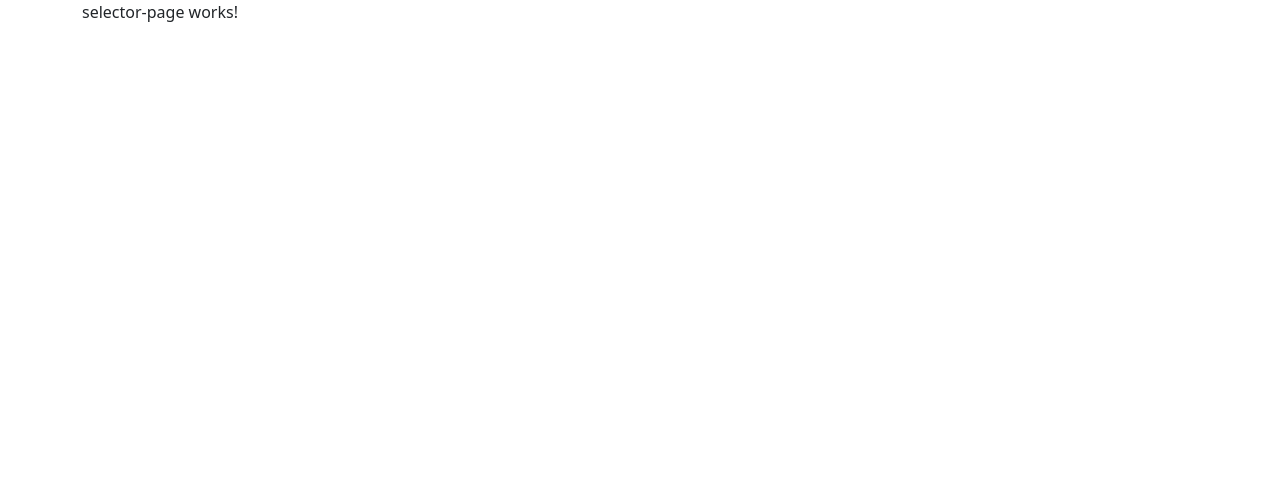
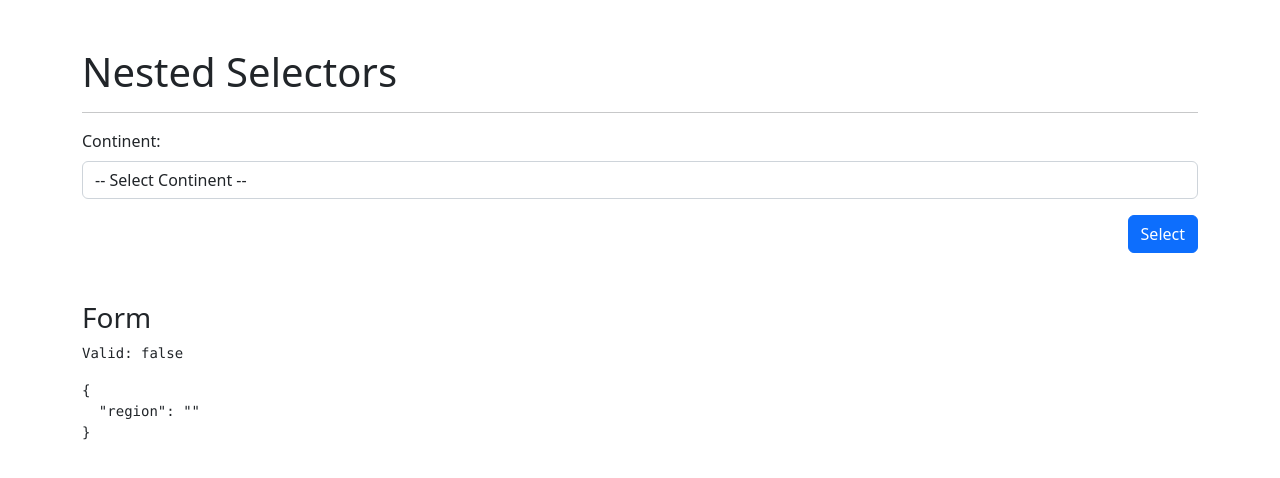
Before and after one commit to andres19r/selectors, an Angular app: page /countries/selector in a window 1280 px wide. Shown: the top 478 px of the page. Built offline with nearby package versions, Linux system fonts and the light colour scheme.

Commit message:
create the reactive form with the region selector

```diff
--- a/src/app/countries/countries.module.ts
+++ b/src/app/countries/countries.module.ts
@@ -1,5 +1,6 @@
 import { NgModule } from '@angular/core';
 import { CommonModule } from '@angular/common';
+import { ReactiveFormsModule } from '@angular/forms';
 
 import { CountriesRoutingModule } from './countries-routing.module';
 import { SelectorPageComponent } from './pages/selector-page/selector-page.component';
@@ -11,6 +12,7 @@ import { SelectorPageComponent } from './pages/selector-page/selector-page.compo
   ],
   imports: [
     CommonModule,
+    ReactiveFormsModule,
     CountriesRoutingModule
   ]
 })
--- a/src/app/countries/pages/selector-page/selector-page.component.html
+++ b/src/app/countries/pages/selector-page/selector-page.component.html
@@ -1 +1,21 @@
-<p>selector-page works!</p>
+<h1 class="mt-5">Nested Selectors</h1>
+<hr>
+
+<form [formGroup]="myForm" (ngSubmit)="save()">
+	<div class="row mb-3">
+		<div class="col">
+			<label class="form-label">Continent:</label>
+			<select class="form-control" formControlName="region">
+				<option value="">-- Select Continent --</option>
+				<option value="1">America</option>
+			</select>
+		</div>
+	</div>
+	<div class="row">
+		<div class="col"><button type="submit" class="btn btn-primary float-end">Select</button></div>
+	</div>
+</form>
+
+<h3 class="mt-5">Form</h3>
+<pre>Valid: {{myForm.valid}}</pre>
+<pre>{{myForm.value | json}}</pre>
--- a/src/app/countries/pages/selector-page/selector-page.component.ts
+++ b/src/app/countries/pages/selector-page/selector-page.component.ts
@@ -1,4 +1,5 @@
 import { Component, OnInit } from '@angular/core';
+import { FormBuilder, FormGroup, Validators } from '@angular/forms';
 
 @Component({
   selector: 'app-selector-page',
@@ -6,10 +7,16 @@ import { Component, OnInit } from '@angular/core';
   styleUrls: ['./selector-page.component.css']
 })
 export class SelectorPageComponent implements OnInit {
+  myForm: FormGroup = this.fb.group({
+    region: ['', Validators.required]
+  })
 
-  constructor() { }
+  constructor(private fb: FormBuilder) { }
 
   ngOnInit(): void {
   }
 
+  save() {
+    console.log(this.myForm.value)
+  }
 }
```
